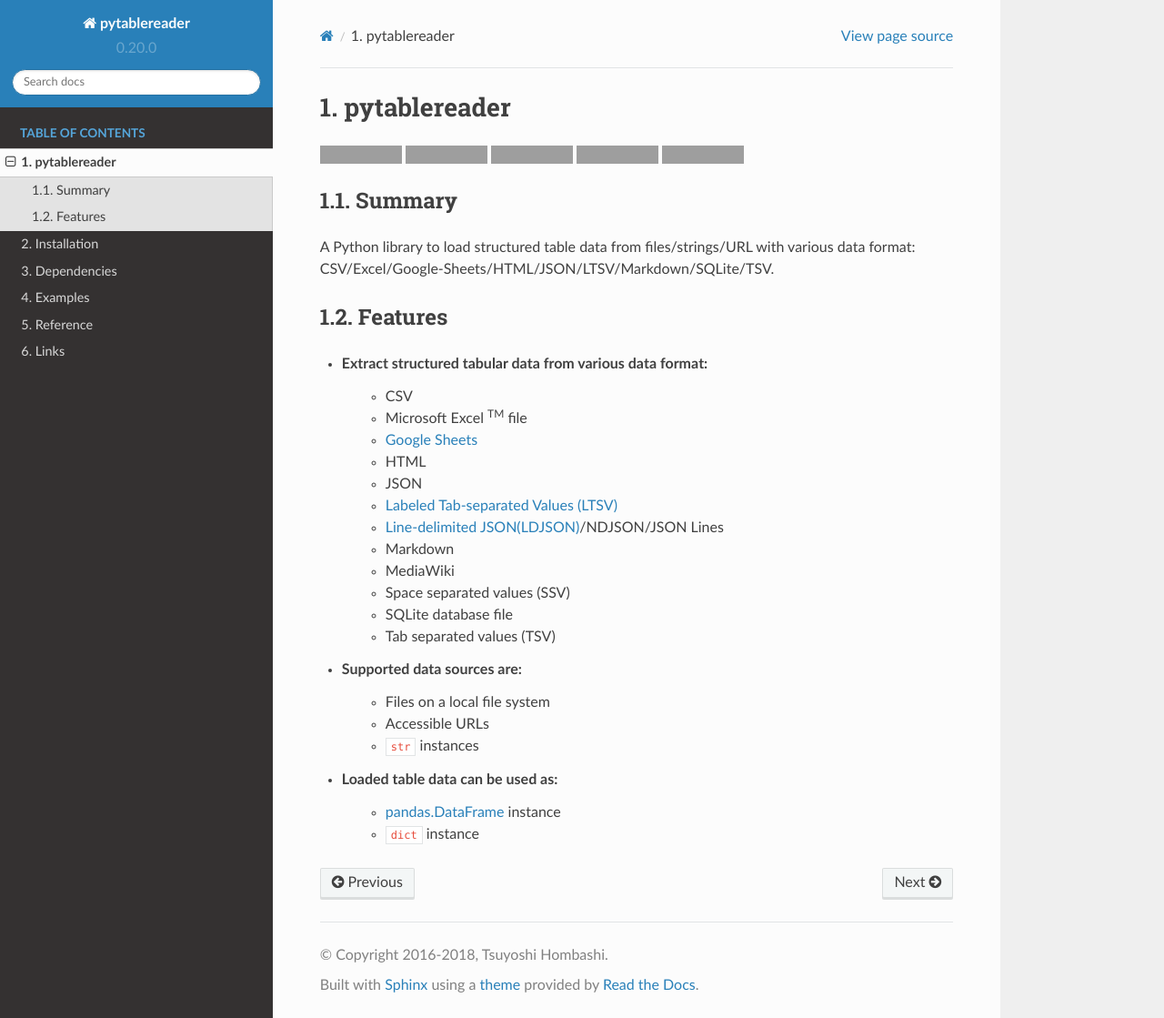
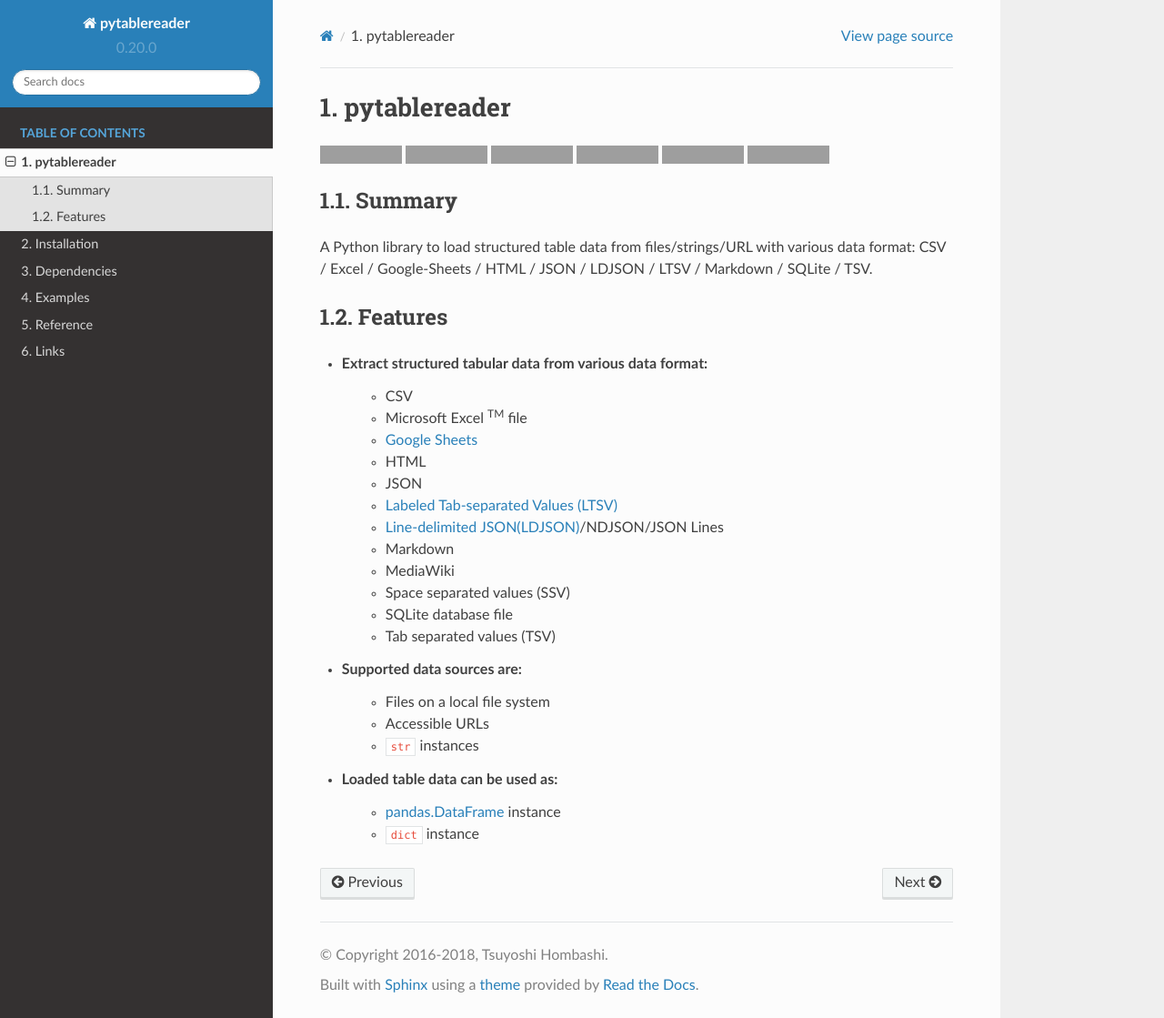
Before and after one commit to thombashi/pytablereader, a Sphinx documentation site: the page built from docs/pages/introduction/index.rst, in a window 1280 px wide and 1119 px high. Shown: the whole window at 91% size. Built offline with Sphinx 7.4.7 and the Read the Docs theme 2.0.0, drawn with Linux system fonts in a browser that asks for light colours; pages that are not in the unit, such as notebooks, are missing from menus; some of the changed lines change nothing that is shown; grey boxes are pictures that could not be loaded.

Commit message:
Update docs

```diff
--- a/docs/pages/introduction/badges.txt
+++ b/docs/pages/introduction/badges.txt
@@ -1,7 +1,10 @@
 .. image:: https://badge.fury.io/py/pytablereader.svg
     :target: https://badge.fury.io/py/pytablereader
 
-.. image:: https://img.shields.io/travis/thombashi/pytablereader/master.svg?label=Linux
+.. image:: https://img.shields.io/pypi/pyversions/pytablereader.svg
+   :target: https://pypi.python.org/pypi/pytablereader
+
+.. image:: https://img.shields.io/travis/thombashi/pytablereader/master.svg?label=Linux/macOS
     :target: https://travis-ci.org/thombashi/pytablereader
     :alt: Linux CI test status
 
--- a/docs/pages/introduction/summary.txt
+++ b/docs/pages/introduction/summary.txt
@@ -1 +1 @@
-A Python library to load structured table data from files/strings/URL with various data format: CSV/Excel/Google-Sheets/HTML/JSON/LTSV/Markdown/SQLite/TSV.
+A Python library to load structured table data from files/strings/URL with various data format: CSV / Excel / Google-Sheets / HTML / JSON / LDJSON / LTSV / Markdown / SQLite / TSV.
```
